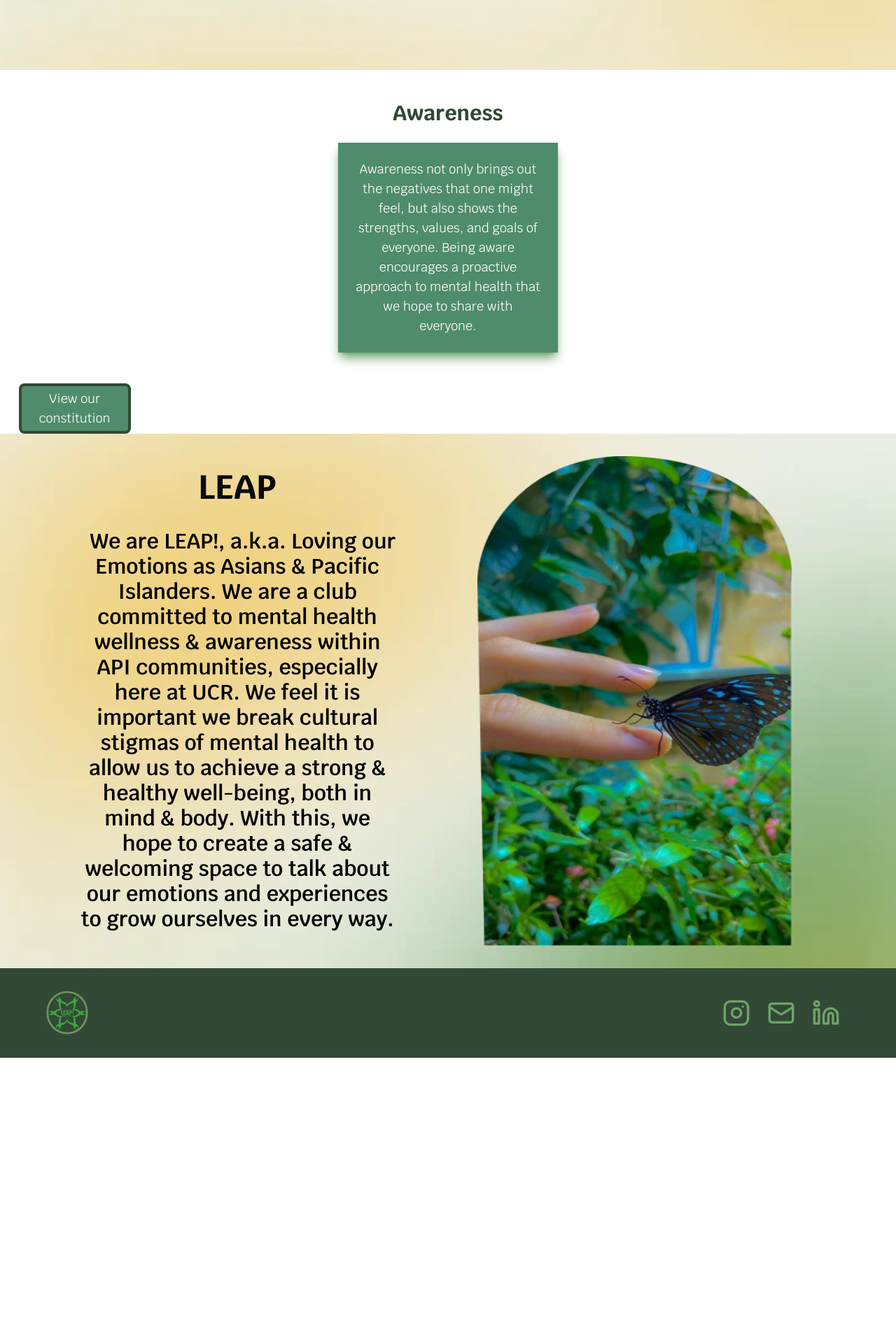
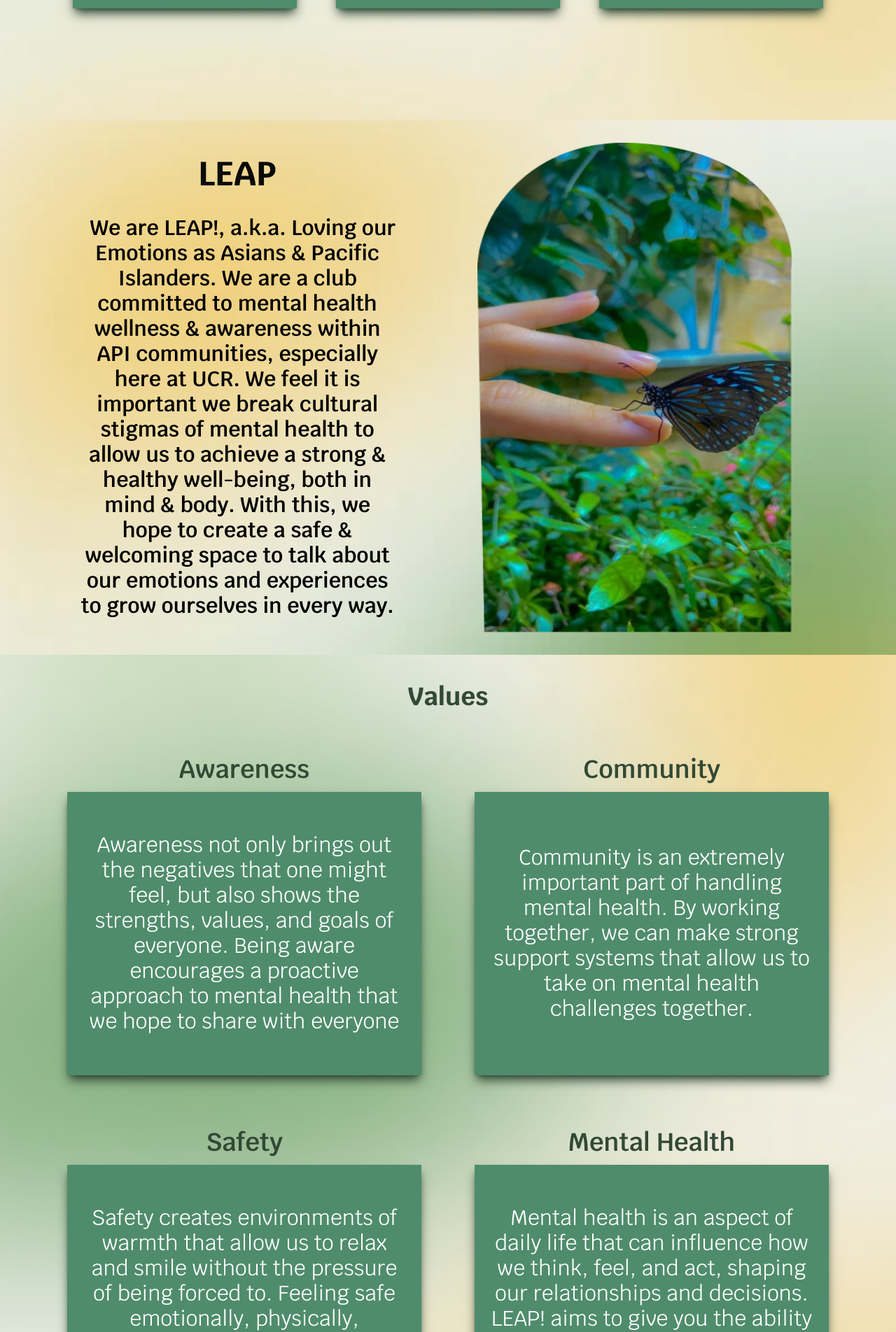
Before and after one commit to acm-ucr/leap-website, a Next.js app: page /about in a window 1280 px wide. Shown: the part 700-2604 px from the top of the page at 70% size. Before the commit the page ends 2212 px from the top, so only its background shows below. Built offline with nearby package versions, Linux system fonts and the light colour scheme.

Commit message:
Values Section

```diff
--- a/src/app/about/page.tsx
+++ b/src/app/about/page.tsx
@@ -2,13 +2,17 @@
 import About from "../../components/about/About";
 import Button from "../../components/about/Button";
 import Leap from "@/components/about/Leap";
+import FAQSection from "@/components/about/question";
+import ValueSection from "@/components/about/ValueSection";
 
 const AboutUs = () => {
   return (
     <div>
       <About />
       <Button text="View our constitution" link="#" />
+      <FAQSection />
       <Leap />
+      <ValueSection />
     </div>
   );
 };
--- a/src/components/about/About.tsx
+++ b/src/components/about/About.tsx
@@ -1,17 +1,7 @@
 import React from "react";
-import FAQSection from "./question";
-import ValueCard from "./ValueCard";
 
 const About = () => {
-  return (
-    <div>
-      <FAQSection />
-      <ValueCard
-        title="Awareness"
-        text="Awareness not only brings out the negatives that one might feel, but also shows the strengths, values, and goals of everyone. Being aware encourages a proactive approach to mental health that we hope to share with everyone."
-      />
-    </div>
-  );
+  return <div></div>;
 };
 
 export default About;
--- a/src/components/about/ValueCard.tsx
+++ b/src/components/about/ValueCard.tsx
@@ -7,11 +7,14 @@ interface ValueCardProps {
 
 const ValueCard: React.FC<ValueCardProps> = ({ title, text }) => {
   return (
-    <div className="my-8 flex flex-col items-center p-3 font-leap">
-      <div className="mb-6 text-center text-3xl font-bold text-leap-dark-green">
+    <div className="relative m-4 flex flex-col items-center">
+      {/* Title */}
+      <h2 className="mb-3 text-center text-4xl font-semibold text-leap-dark-green">
         {title}
-      </div>
-      <div className="w-1/4 bg-leap-mid-green p-6 text-center text-lg text-white shadow-lg shadow-leap-light-green">
+      </h2>
+
+      {/* Box */}
+      <div className="flex aspect-[5/4] w-full items-center justify-center bg-leap-mid-green p-6 text-center font-leap text-3xl text-white shadow-lg shadow-leap-dark-green">
         {text}
       </div>
     </div>
--- /dev/null
+++ b/src/components/about/ValueData.tsx
@@ -0,0 +1,23 @@
+export interface ValueItem {
+  title: string;
+  text: string;
+}
+
+export const valueData: ValueItem[] = [
+  {
+    title: "Awareness",
+    text: "Awareness not only brings out the negatives that one might feel, but also shows the strengths, values, and goals of everyone. Being aware encourages a proactive approach to mental health that we hope to share with everyone",
+  },
+  {
+    title: "Community",
+    text: "Community is an extremely important part of handling mental health. By working together, we can make strong support systems that allow us to take on mental health challenges together.",
+  },
+  {
+    title: "Safety",
+    text: "Safety creates environments of warmth that allow us to relax and smile without the pressure of being forced to. Feeling safe emotionally, physically, psychologically, and socially allows for us to give you a platform to grow and thrive.",
+  },
+  {
+    title: "Mental Health",
+    text: "Mental health is an aspect of daily life that can influence how we think, feel, and act, shaping our relationships and decisions. LEAP! aims to give you the ability to cope and deal with the stress, anxiety, and struggles that mental health may offer.",
+  },
+];
--- /dev/null
+++ b/src/components/about/ValueSection.tsx
@@ -0,0 +1,29 @@
+import { valueData } from "./ValueData";
+import ValueCard from "./ValueCard";
+import BackgroundImage from "@/public/assets/about/bg-Value-about.png";
+import Image from "next/image";
+
+export default function ValueSection() {
+  return (
+    <div className="relative flex min-h-screen flex-col items-center justify-center overflow-hidden px-4 py-10">
+      {/* Background */}
+      <Image
+        src={BackgroundImage}
+        alt="questions background"
+        className="absolute -z-10 h-full w-full object-cover"
+      />
+
+      {/* Title */}
+      <h1 className="mb-12 text-5xl font-bold text-leap-dark-green md:text-4xl">
+        Values
+      </h1>
+
+      {/* Cards Grid */}
+      <div className="grid w-full max-w-6xl grid-cols-1 gap-11 px-4 sm:grid-cols-2">
+        {valueData.map((item, index) => (
+          <ValueCard key={index} title={item.title} text={item.text} />
+        ))}
+      </div>
+    </div>
+  );
+}
```
Also changed, not shown: public/assets/about/bg-Value-about.png (added).
